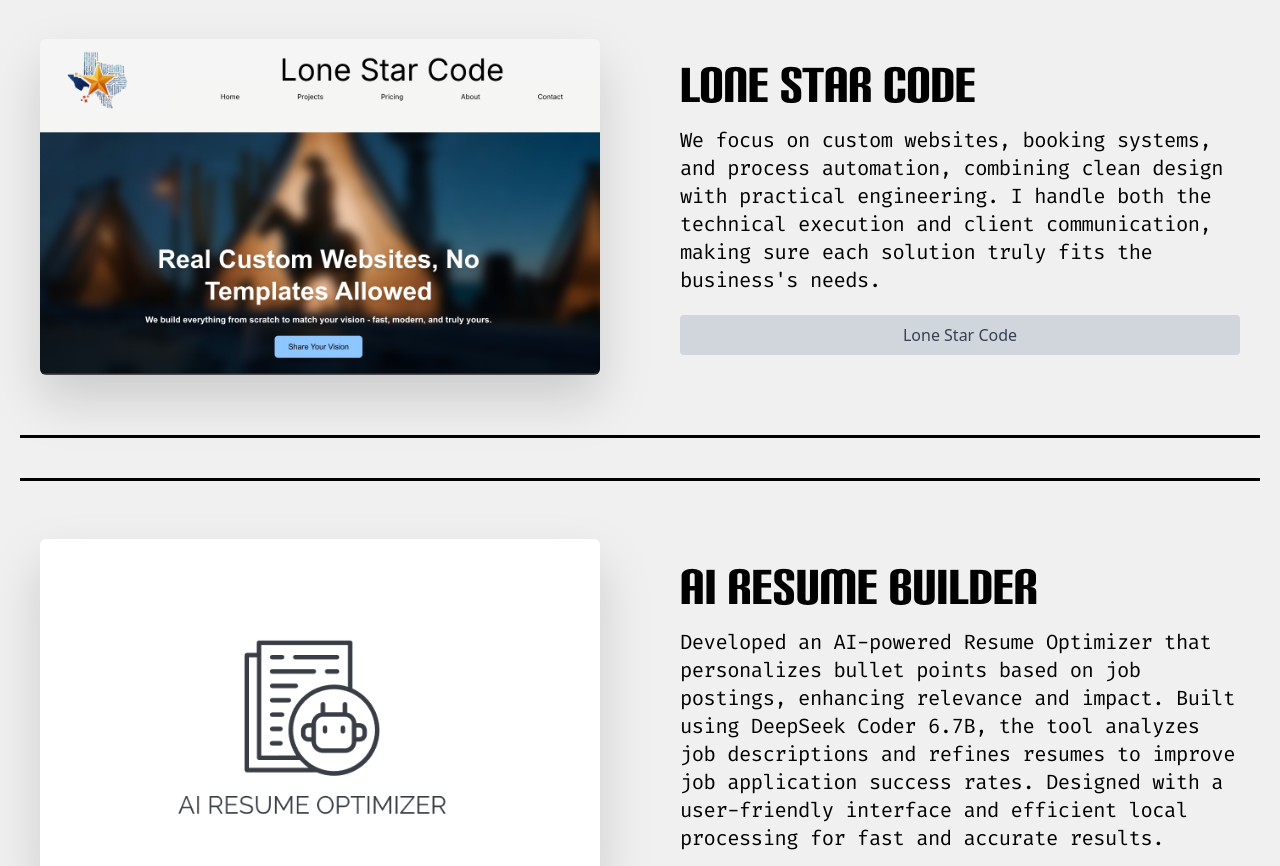
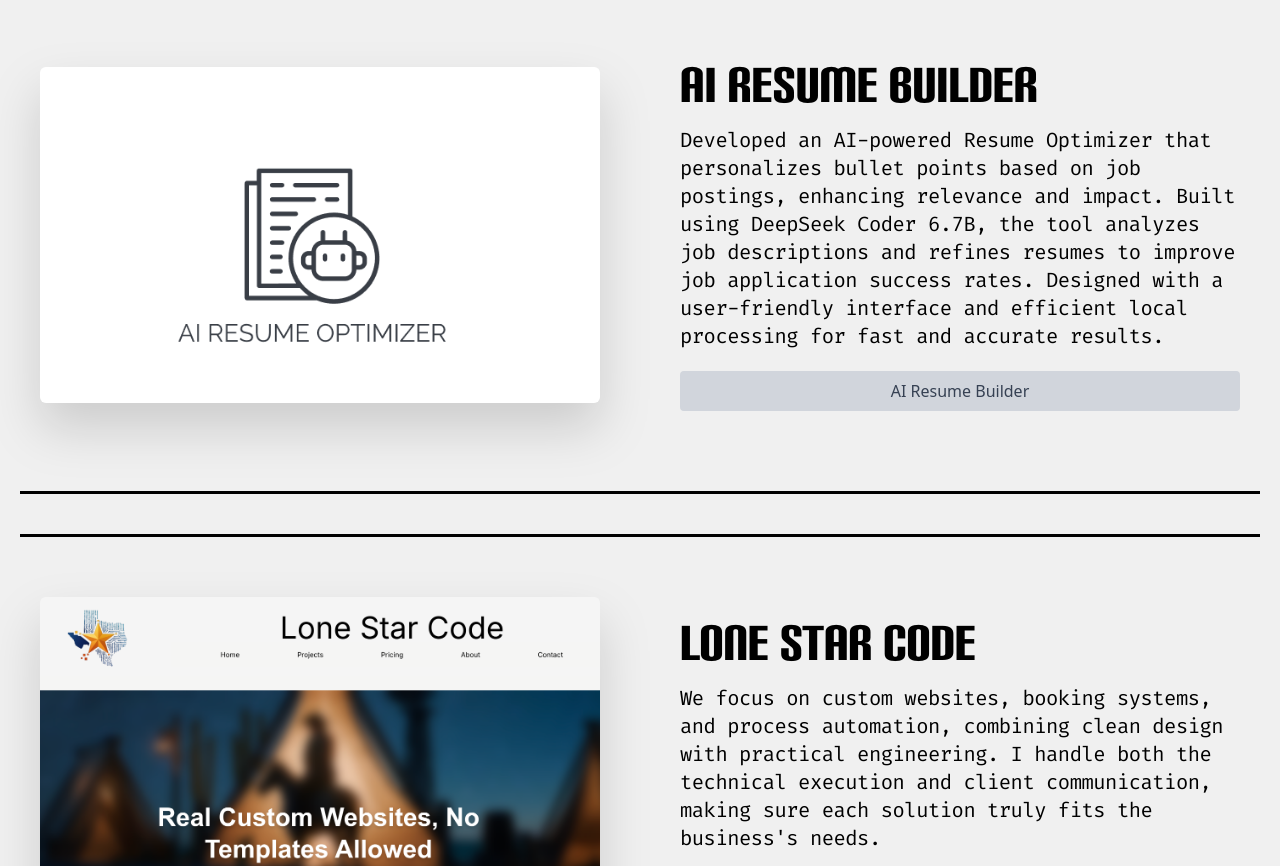
Before and after one commit to ElGuitarrero/PortafolioBrutalista, a Next.js app: page / in a window 1280 px wide. Shown: the part 3800-4666 px from the top of the page. Built offline with nearby package versions, Linux system fonts and the light colour scheme.

Commit message:
added video

```diff
--- a/src/app/components/Projects.tsx
+++ b/src/app/components/Projects.tsx
@@ -14,6 +14,7 @@
         imagen: "/proyectos/careers.png",
         link: "https://careers.oracle.com"
     },
+
     {
         nombre: "Daniel Etienne Website",
         detalles: "Developed a modern and visually engaging website for renowned DJ Daniel Etienne, showcasing his music, events, and personal brand. Focused on creating a seamless user experience with responsive design, interactive elements, and optimized performance to captivate his audience.",
@@ -21,15 +22,16 @@
         link: "http://www.danieletienne.com"
     },
     {
+        nombre: "AI Resume Builder",
+        detalles: "Developed an AI-powered Resume Optimizer that personalizes bullet points based on job postings, enhancing relevance and impact. Built using DeepSeek Coder 6.7B, the tool analyzes job descriptions and refines resumes to improve job application success rates. Designed with a user-friendly interface and efficient local processing for fast and accurate results.",
+        imagen: "/proyectos/resume.png",
+        link: "https://youtu.be/_WrD7tvm6w4"
+    },
+    {
         nombre: "Lone Star Code",
         detalles: "We focus on custom websites, booking systems, and process automation, combining clean design with practical engineering. I handle both the technical execution and client communication, making sure each solution truly fits the business's needs.",
         imagen: "/proyectos/lone-star.png",
         link: "http://www.lonestarcode.net"
-    },
-    {
-        nombre: "AI Resume Builder",
-        detalles: "Developed an AI-powered Resume Optimizer that personalizes bullet points based on job postings, enhancing relevance and impact. Built using DeepSeek Coder 6.7B, the tool analyzes job descriptions and refines resumes to improve job application success rates. Designed with a user-friendly interface and efficient local processing for fast and accurate results.",
-        imagen: "/proyectos/resume.png"
     },
     {
         nombre: "Hydraulics Machine",
```
Also changed, not shown: 1 other file (tests, documents, lock files or other folders).
